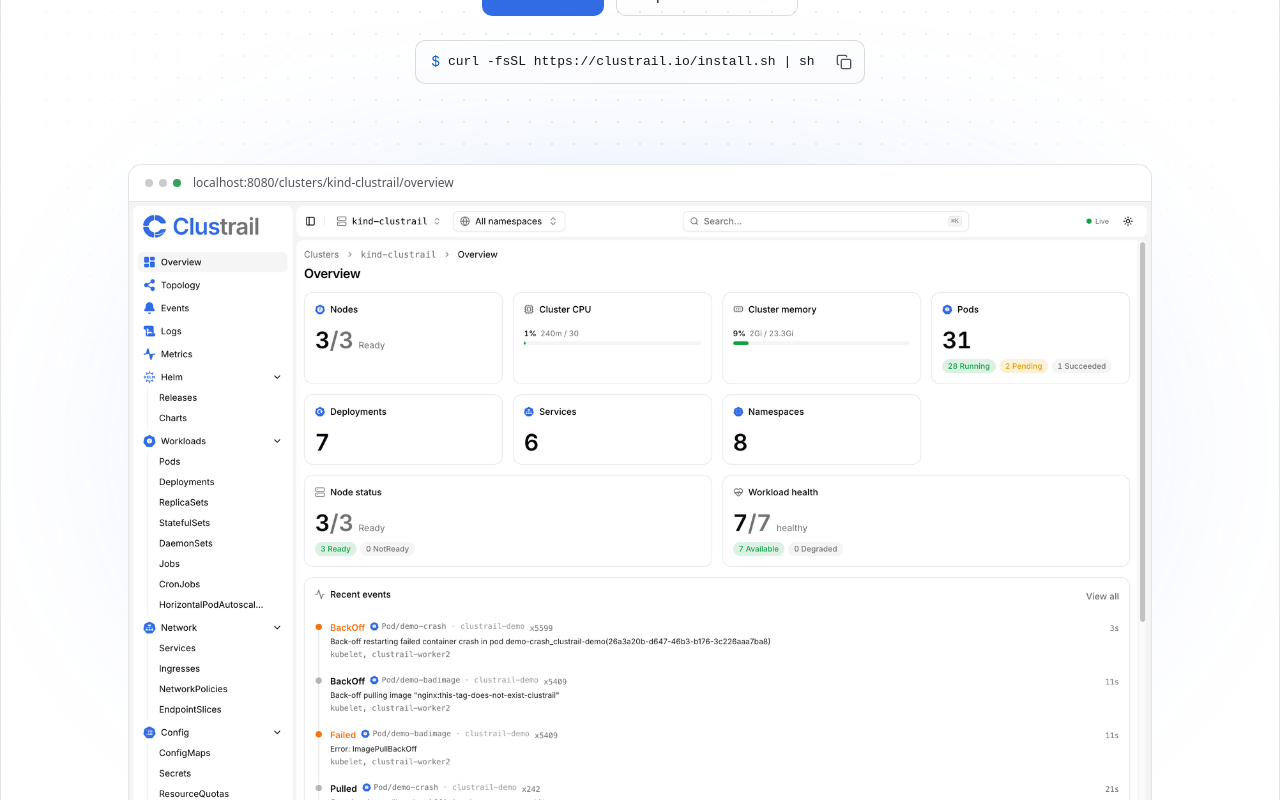
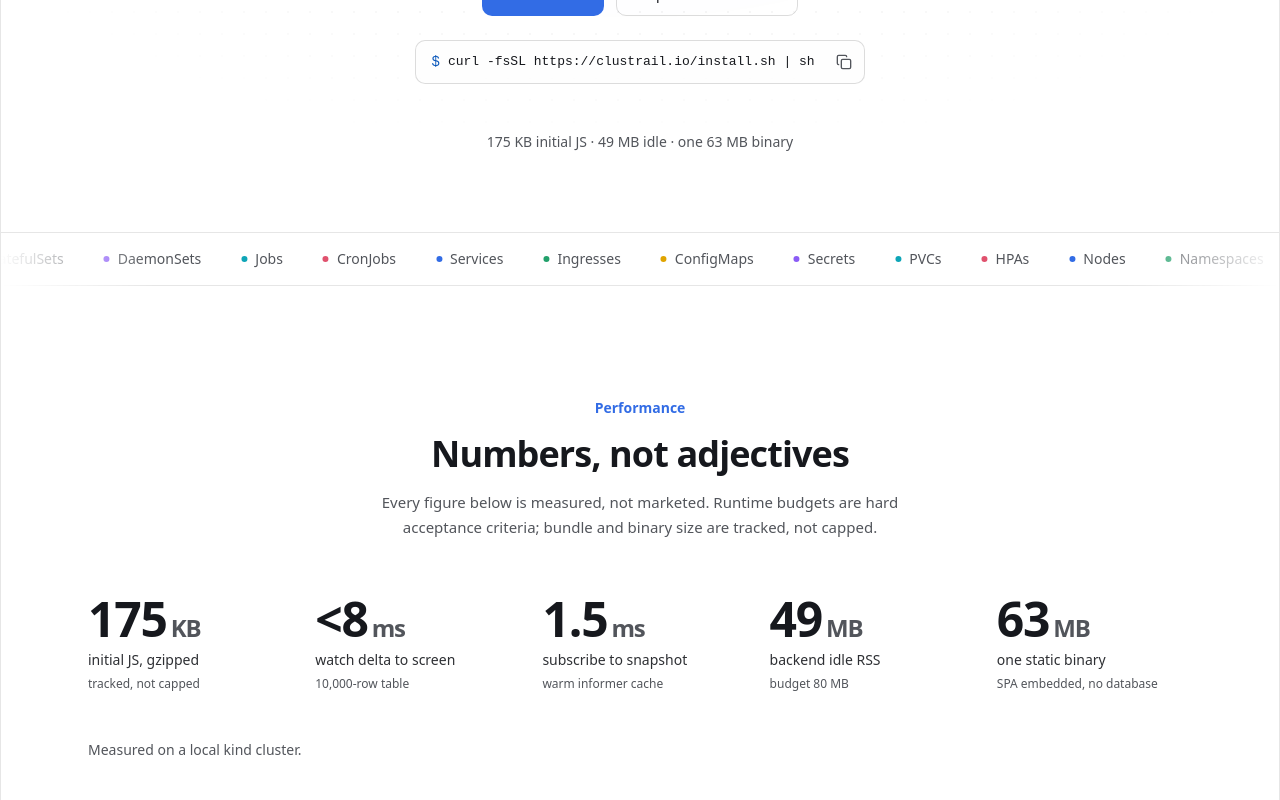
Before and after one commit to clustrail/clustrail.github.io, a Next.js app: page / in a window 1280 px wide. Shown: the part 560-1360 px from the top of the page. Built offline with nearby package versions, Linux system fonts and the light colour scheme; no server answers.

Commit message:
Remove the hero screenshot

```diff
--- a/components/landing/hero.tsx
+++ b/components/landing/hero.tsx
@@ -1,12 +1,12 @@
 import type {CSSProperties, ReactNode} from 'react';
 import Link from 'next/link';
-import {BrowserFrame, CtaButton, GradientText, Pill} from '@/components/primitives';
+import {CtaButton, GradientText, Pill} from '@/components/primitives';
 import {RevealSection} from '@/components/landing/reveal-section';
 import {TypedInstall} from '@/components/landing/typed-install';
 
 /**
  * 01 HERO. Staged entrance: headline, subhead, CTAs, install line and the
- * money-shot screenshot each fade+rise in turn (increasing --reveal-delay).
+ * quantified strip each fade+rise in turn (increasing --reveal-delay).
  * The section flips to in-view the moment it mounts (it is at the top), so the
  * sequence plays on load. The install line under the CTAs types itself in.
  */
@@ -68,25 +68,10 @@
           <TypedInstall />
         </div>
 
-        {/* The money shot: cluster overview floating on a soft brand glow. */}
-        <div
-          className="reveal relative mt-20 w-full max-w-5xl"
+        {/* Quantified strip: real measured numbers, one quiet line. */}
+        <p
+          className="reveal mt-12 text-sm text-muted-foreground"
           style={{'--reveal-delay': '320ms'} as CSSProperties}>
-          <div
-            aria-hidden
-            className="pointer-events-none absolute -inset-x-16 -top-10 bottom-0 bg-[radial-gradient(ellipse_55%_60%_at_50%_45%,rgba(50,108,229,0.22),transparent)] blur-3xl"
-          />
-          <BrowserFrame
-            stem="/shots/overview"
-            alt="The Clustrail cluster overview"
-            url="localhost:8080/clusters/kind-clustrail/overview"
-            priority
-            className="relative"
-          />
-        </div>
-
-        {/* Quantified strip: real measured numbers, one quiet line. */}
-        <p className="mt-10 text-sm text-muted-foreground">
           175 KB initial JS · 49 MB idle · one 63 MB binary
         </p>
       </div>
```
